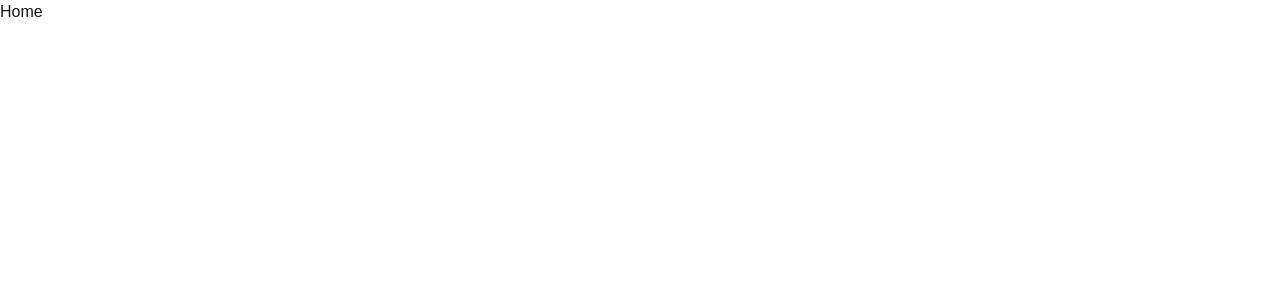
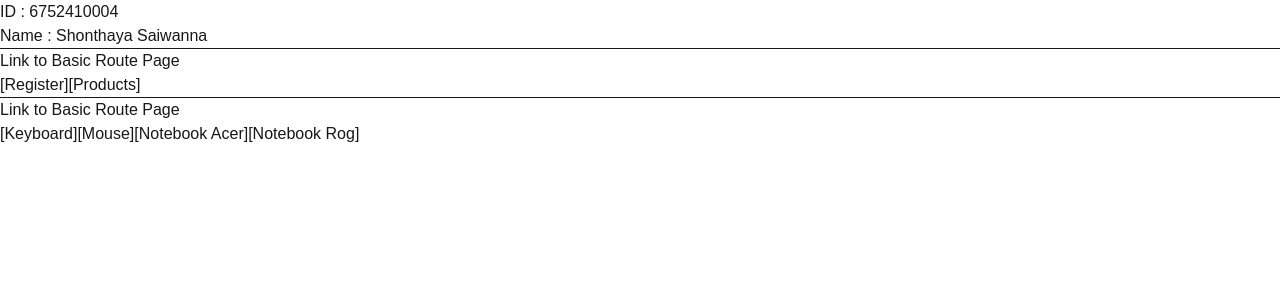
Before and after one commit to sonthaya20322/next-second-app, a Next.js app: page / in a window 1280 px wide. Shown: the top 300 px of the page. Built offline with nearby package versions, Linux system fonts and the light colour scheme.

Commit message:
Update pages and products

```diff
--- /dev/null
+++ b/app/member/normal/[memid]/page.tsx
@@ -0,0 +1,7 @@
+export default function Page() {
+    return (
+        <div>
+            <h1>Member Normal</h1>
+        </div>
+    );
+}
--- /dev/null
+++ b/app/member/page.tsx
@@ -0,0 +1,7 @@
+export default function Page() {
+    return (
+        <div>
+            <h1>Member</h1>
+        </div>
+    );
+}
--- /dev/null
+++ b/app/member/vip/[memid]/page.tsx
@@ -0,0 +1,7 @@
+export default function Page() {
+    return (
+        <div>
+            <h1>Member Vip</h1>
+        </div>
+    );
+}
--- a/app/page.tsx
+++ b/app/page.tsx
@@ -1,7 +1,27 @@
+import Link from "next/link";
+
 export default function Page() {
   return (
     <div>
-      <h1>Home</h1>
+      <h1>ID : 6752410004</h1>
+      <h1>Name : Shonthaya Saiwanna</h1>
+      <hr />
+      <h3>Link to Basic Route Page</h3>
+      <Link href="/register">[Register]</Link>
+      <Link href="/products">[Products]</Link>
+
+
+
+      <hr />
+      <h3>Link to Basic Route Page</h3>
+      <Link href="/products/keybord">[Keyboard]</Link>
+      <Link href="/products/mouse">[Mouse]</Link>
+      <Link href="/products/notebook/acer">[Notebook Acer]</Link>
+      <Link href="/products/notebook/rog">[Notebook Rog]</Link>
+
+
+
+
     </div>
   );
 }
--- /dev/null
+++ b/app/products/keybord/page.tsx
@@ -0,0 +1,9 @@
+export default function Page() {
+    return (
+        <div>
+            <h1>
+                Keyboard
+            </h1>
+        </div>
+    );
+}
--- /dev/null
+++ b/app/products/mouse/page.tsx
@@ -0,0 +1,9 @@
+export default function Page() {
+    return (
+        <div>
+            <h1>
+                Mouse
+            </h1>
+        </div>
+    );
+}
--- /dev/null
+++ b/app/products/notebook/acer/page.tsx
@@ -0,0 +1,9 @@
+export default function Page() {
+    return (
+        <div>
+            <h1>
+                Acer
+            </h1>
+        </div>
+    );
+}
--- /dev/null
+++ b/app/products/notebook/rog/page.tsx
@@ -0,0 +1,9 @@
+export default function Page() {
+    return (
+        <div>
+            <h1>
+                ROG
+            </h1>
+        </div>
+    );
+}
--- /dev/null
+++ b/app/products/page.tsx
@@ -0,0 +1,9 @@
+export default function Page() {
+    return (
+        <div>
+            <h1>
+                Products
+            </h1>
+        </div>
+    );
+}
```
